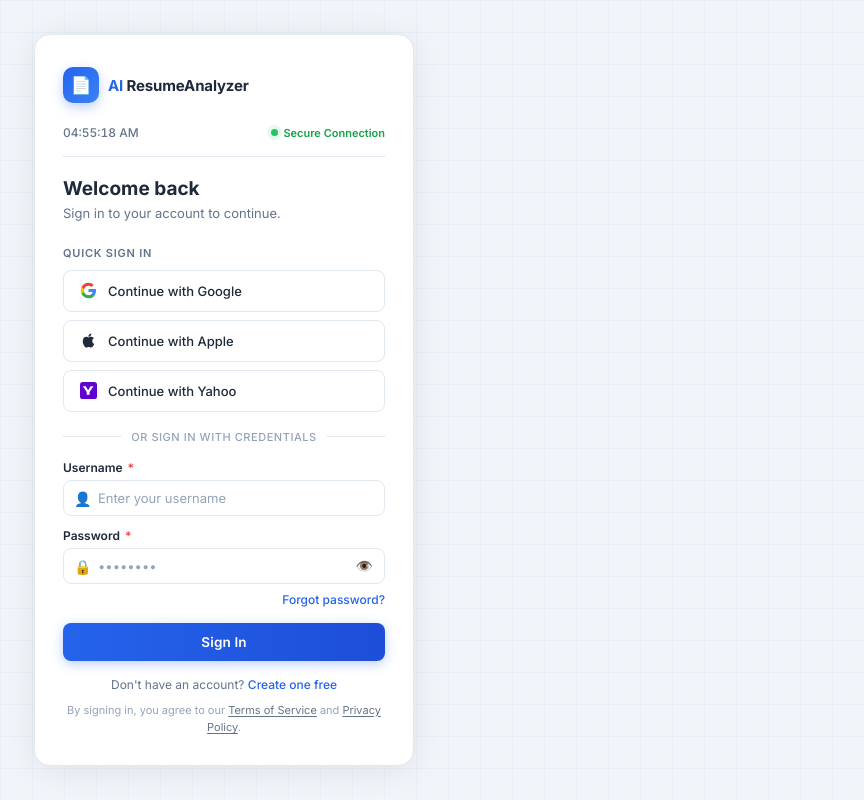
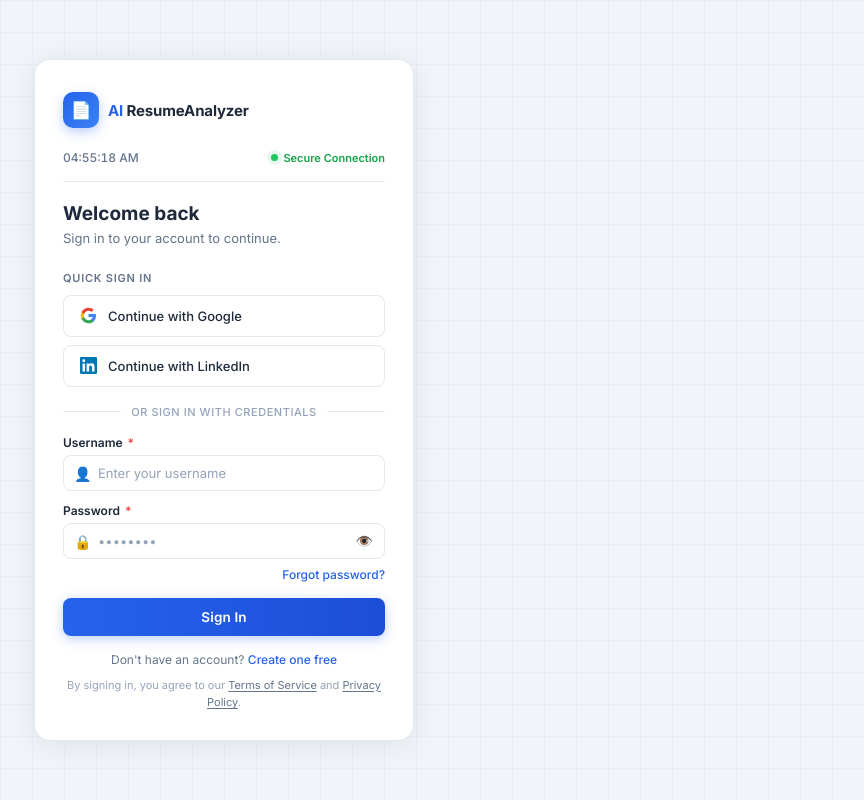
Before and after one commit to lekhanaintern/ai-resume-analyser, a Flask app: page /login in a window 1280 px wide. Shown: the whole page, without its empty margins (416-1280 px from the left). Run offline with Flask 3, Linux system fonts and the light colour scheme; parts of the project's set-up code (start-up, migrations or seed data) failed here and were passed over.

Commit message:
done with linkedin Oauth configuration

```diff
--- a/backend/templates/login.html
+++ b/backend/templates/login.html
@@ -295,24 +295,13 @@
         <span class="arrow">→</span>
       </button>
 
-      <button class="oauth-btn" onclick="handleOAuth('Apple', this)">
+      <button class="oauth-btn" onclick="handleOAuth('LinkedIn', this)">
         <span class="icon">
-          <svg viewBox="0 0 24 24" fill="currentColor">
-            <path d="M18.71 19.5c-.83 1.24-1.71 2.45-3.05 2.47-1.34.03-1.77-.79-3.29-.79-1.53 0-2 .77-3.27.82-1.31.05-2.3-1.32-3.14-2.53C4.25 17 2.94 12.45 4.7 9.39c.87-1.52 2.43-2.48 4.12-2.51 1.28-.02 2.5.87 3.29.87.78 0 2.26-1.07 3.8-.91.65.03 2.47.26 3.64 1.98l-.09.06c-.22.14-2.22 1.3-2.2 3.88.03 3.02 2.65 4.03 2.68 4.04-.03.07-.42 1.44-1.23 2.64zM13 3.5c.73-.83 1.94-1.46 2.94-1.5.13 1.17-.34 2.35-1.04 3.19-.69.85-1.83 1.51-2.95 1.42-.15-1.15.41-2.35 1.05-3.11z"/>
+          <svg viewBox="0 0 24 24" fill="#0077B5">
+            <path d="M20.447 20.452h-3.554v-5.569c0-1.328-.027-3.037-1.852-3.037-1.853 0-2.136 1.445-2.136 2.939v5.667H9.351V9h3.414v1.561h.046c.477-.9 1.637-1.85 3.37-1.85 3.601 0 4.267 2.37 4.267 5.455v6.286zM5.337 7.433a2.062 2.062 0 0 1-2.063-2.065 2.064 2.064 0 1 1 2.063 2.065zm1.782 13.019H3.555V9h3.564v11.452zM22.225 0H1.771C.792 0 0 .774 0 1.729v20.542C0 23.227.792 24 1.771 24h20.451C23.2 24 24 23.227 24 22.271V1.729C24 .774 23.2 0 22.222 0h.003z"/>
           </svg>
         </span>
-        <span class="label">Continue with Apple</span>
-        <span class="arrow">→</span>
-      </button>
-
-      <button class="oauth-btn" onclick="handleOAuth('Yahoo', this)">
-        <span class="icon">
-          <svg viewBox="0 0 24 24" fill="none">
-            <rect width="24" height="24" rx="4" fill="#6001D2"/>
-            <path d="M4 6h4l3.5 5.5L15 6h4l-5.5 8v4h-4v-4L4 6z" fill="white"/>
-          </svg>
-        </span>
-        <span class="label">Continue with Yahoo</span>
+        <span class="label">Continue with LinkedIn</span>
         <span class="arrow">→</span>
       </button>
 
@@ -497,7 +486,7 @@
     const lbl = btnEl.querySelector('.label');
     lbl.textContent = 'Connecting to ' + provider + '...';
 
-    const providerMap = { Google: 'google', Apple: 'apple', Yahoo: 'yahoo' };
+    const providerMap = { Google: 'google', LinkedIn: 'linkedin_oidc' };
     const providerKey = providerMap[provider];
 
     // Direct redirect to Supabase OAuth
```
